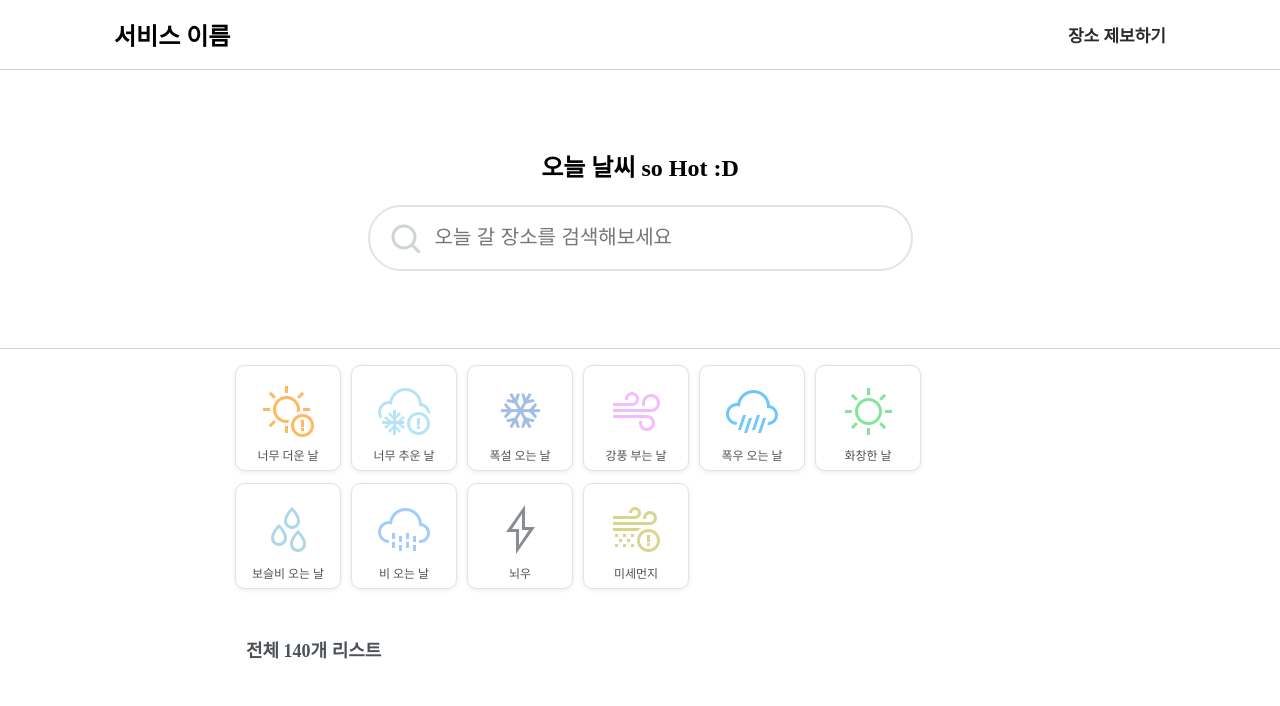
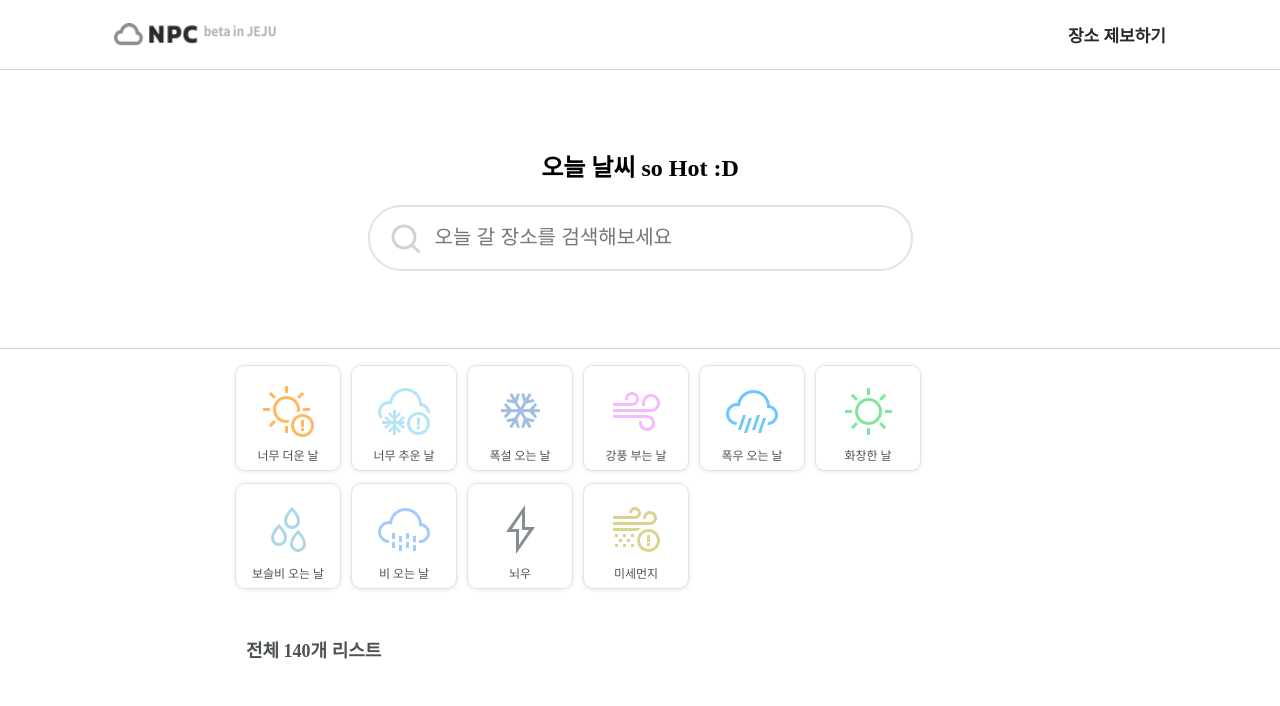
Before and after one commit to newmad/newmad-front, a website: page index.html in a window 1280 px wide. Drawn offline with nearby package versions, Linux system fonts and the light colour scheme; files that its build step writes are made by us from their sources; no server answers.

Commit message:
[add] header sync

```diff
--- a/index.html
+++ b/index.html
@@ -12,7 +12,7 @@
 <body>
   <header class="header">
     <nav class="header__navigation">
-      <h2 class="header__nav">서비스 이름 </h2>
+      <img src="assets/images/logo-npc.png" style="width: 162px; height: 23px; cursor: pointer;" onclick="window.open('../', '_self')">
       <a class="navigation-btn">장소 제보하기</a>
     </nav>
     <div class="form__wrapper">
```
